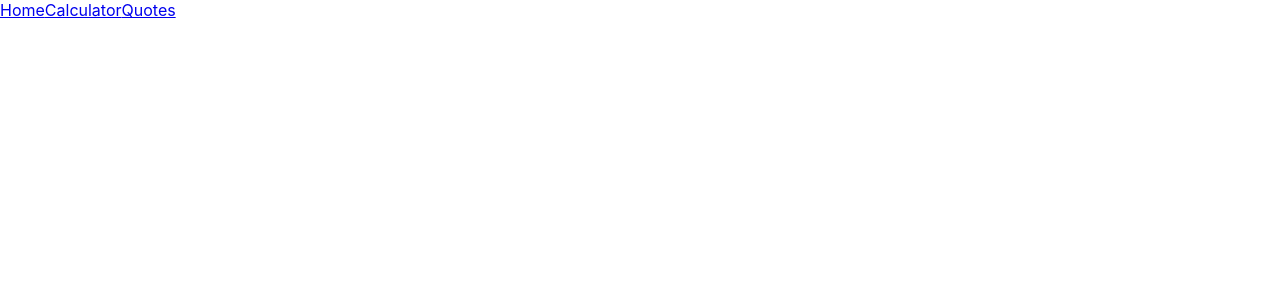
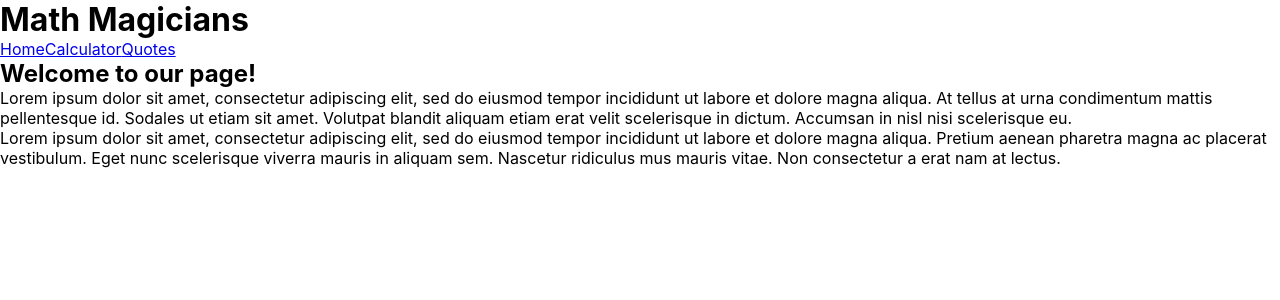
Before and after one commit to bengigo/math-magicians, a React (Create React App) app: page / in a window 1280 px wide. Shown: the top 300 px of the page. Built offline with nearby package versions, Linux system fonts and the light colour scheme.

Commit message:
Add home page content

```diff
--- a/src/components/Home.js
+++ b/src/components/Home.js
@@ -2,13 +2,31 @@ import React from 'react';
 import { Link } from 'react-router-dom';
 
 const Home = () => (
-  <>
-    <nav>
-      <Link to="/">Home</Link>
-      <Link to="/calculator">Calculator</Link>
-      <Link to="/quotes">Quotes</Link>
-    </nav>
-  </>
+  <main>
+    <header>
+      <h1>Math Magicians</h1>
+      <nav>
+        <Link to="/">Home</Link>
+        <Link to="/calculator">Calculator</Link>
+        <Link to="/quotes">Quotes</Link>
+      </nav>
+    </header>
+    <h2>Welcome to our page!</h2>
+    <p>
+      Lorem ipsum dolor sit amet, consectetur adipiscing elit, sed do eiusmod
+      tempor incididunt ut labore et dolore magna aliqua. At tellus at urna
+      condimentum mattis pellentesque id. Sodales ut etiam sit amet. Volutpat
+      blandit aliquam etiam erat velit scelerisque in dictum. Accumsan in nisl
+      nisi scelerisque eu.
+    </p>
+    <p>
+      Lorem ipsum dolor sit amet, consectetur adipiscing elit, sed do eiusmod
+      tempor incididunt ut labore et dolore magna aliqua. Pretium aenean
+      pharetra magna ac placerat vestibulum. Eget nunc scelerisque viverra
+      mauris in aliquam sem. Nascetur ridiculus mus mauris vitae. Non
+      consectetur a erat nam at lectus.
+    </p>
+  </main>
 );
 
 export default Home;
```
